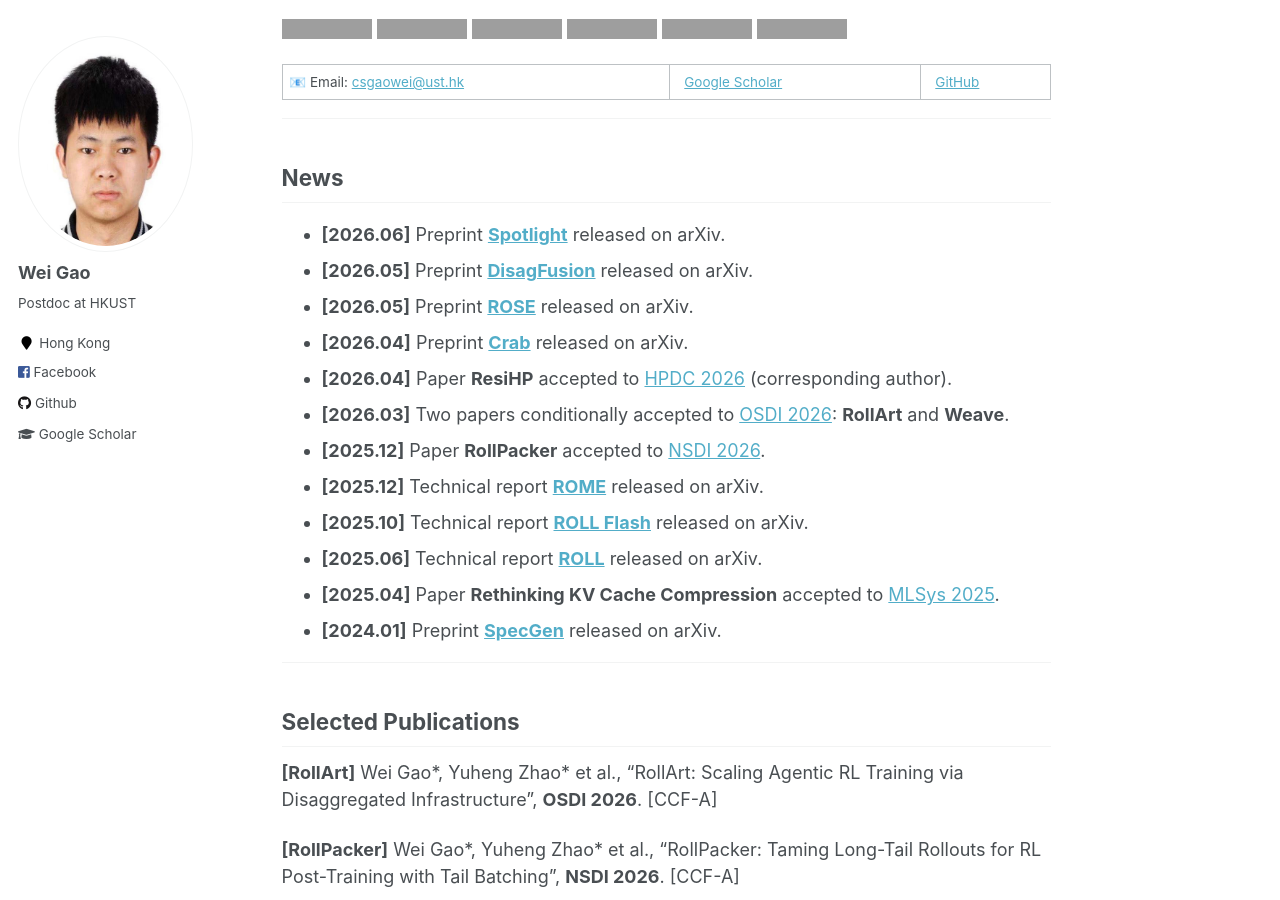
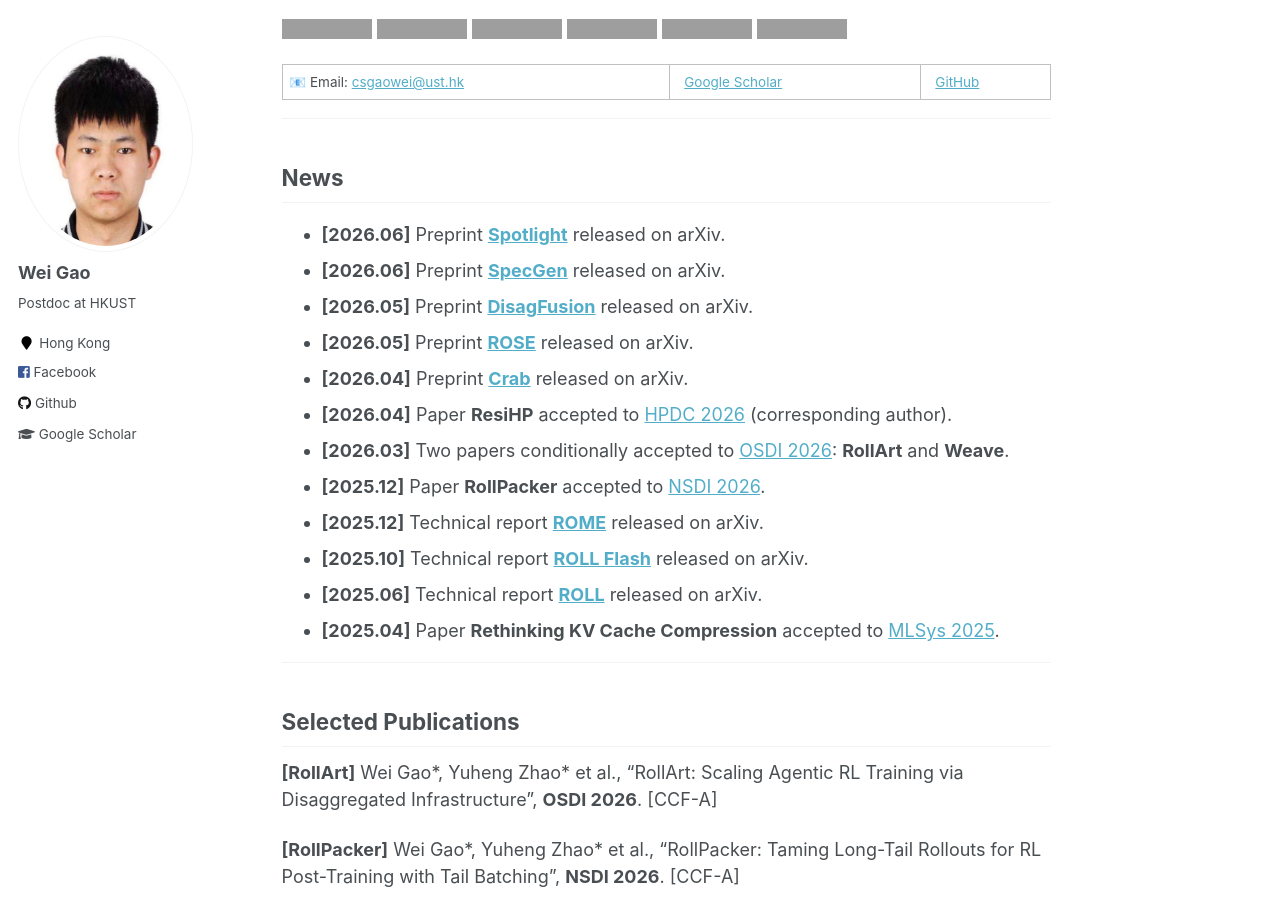
Before and after one commit to gaow0007/gaow0007.github.io, a Jekyll site: the page built from _pages/about.md, in a window 1280 px wide and 900 px high, scrolled down 645 px, cut to the strip 0-900 px from the top of the window. Built offline with Jekyll 4.4.1, drawn with Linux system fonts in a browser that asks for light colours; grey boxes are pictures that could not be loaded.

Commit message:
Fix SpecGen arXiv link to 2606.17518v1

```diff
--- a/_pages/about.md
+++ b/_pages/about.md
@@ -30,6 +30,7 @@ I am a core contributor to [**ROLL**](https://github.com/alibaba/ROLL), an open-
 ## News
 
 - **[2026.06]** Preprint [**Spotlight**](https://arxiv.org/abs/2606.19004) released on arXiv.
+- **[2026.06]** Preprint [**SpecGen**](https://arxiv.org/abs/2606.17518v1) released on arXiv.
 - **[2026.05]** Preprint [**DisagFusion**](https://arxiv.org/abs/2605.25550) released on arXiv.
 - **[2026.05]** Preprint [**ROSE**](https://arxiv.org/abs/2605.06534) released on arXiv.
 - **[2026.04]** Preprint [**Crab**](https://arxiv.org/abs/2604.28138) released on arXiv.
@@ -40,7 +41,6 @@ I am a core contributor to [**ROLL**](https://github.com/alibaba/ROLL), an open-
 - **[2025.10]** Technical report [**ROLL Flash**](https://arxiv.org/abs/2510.11345) released on arXiv.
 - **[2025.06]** Technical report [**ROLL**](https://arxiv.org/abs/2506.06122) released on arXiv.
 - **[2025.04]** Paper **Rethinking KV Cache Compression** accepted to [MLSys 2025](https://mlsys.org/Conferences/2025).
-- **[2024.01]** Preprint [**SpecGen**](https://arxiv.org/abs/2401.08807) released on arXiv.
 
 ---
 
```
